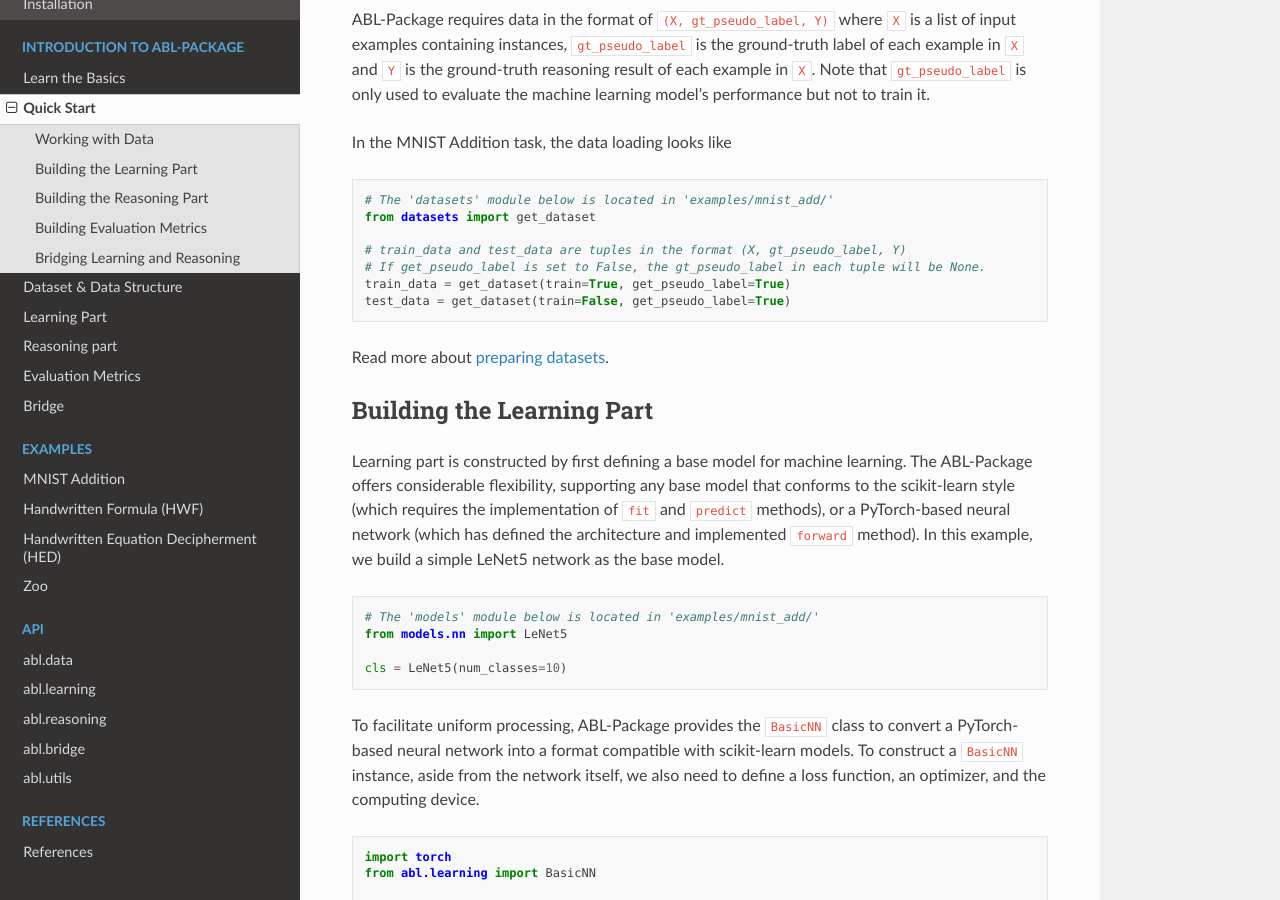
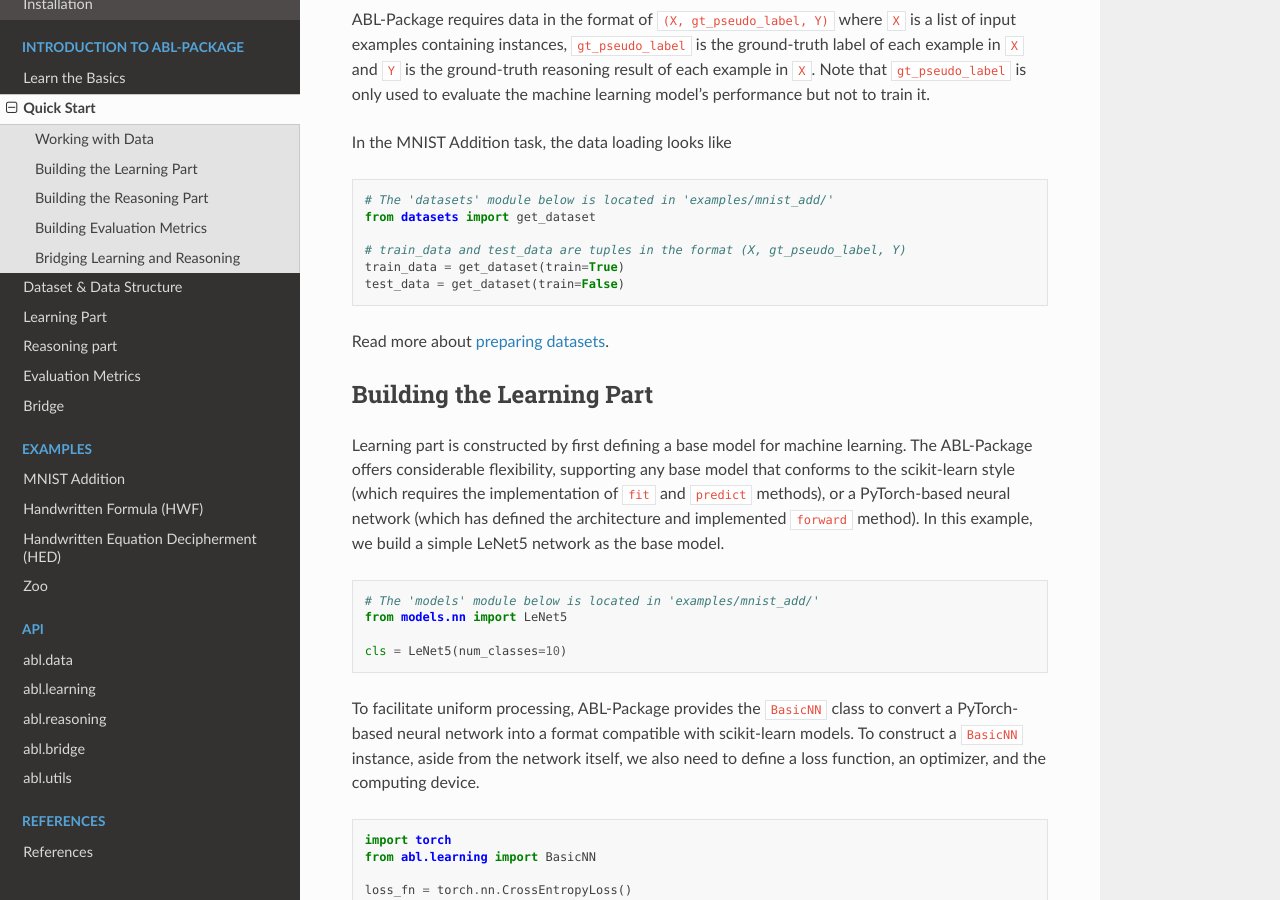
Before and after one commit to AbductiveLearning/ABLkit, a Sphinx documentation site: the page built from docs/Intro/Quick-Start.rst, in a window 1280 px wide and 900 px high, scrolled down 400 px. Built offline with Sphinx 7.4.7 and the Read the Docs theme 2.0.0, drawn with Linux system fonts in a browser that asks for light colours; some of the changed text lies outside the part shown.

Commit message:
[ENH] simplify quick start

```diff
--- a/docs/Intro/Quick-Start.rst
+++ b/docs/Intro/Quick-Start.rst
@@ -25,9 +25,8 @@
    from datasets import get_dataset
 
    # train_data and test_data are tuples in the format (X, gt_pseudo_label, Y)
-   # If get_pseudo_label is set to False, the gt_pseudo_label in each tuple will be None.
-   train_data = get_dataset(train=True, get_pseudo_label=True)
-   test_data = get_dataset(train=False, get_pseudo_label=True)
+   train_data = get_dataset(train=True)
+   test_data = get_dataset(train=False)
 
 Read more about `preparing datasets <Datasets.html>`_.
 
```
Also changed, not shown: other parts of docs/Intro/Quick-Start.rst (+1 -1 lines), README.md (+3 -4 lines), 1 other file.
